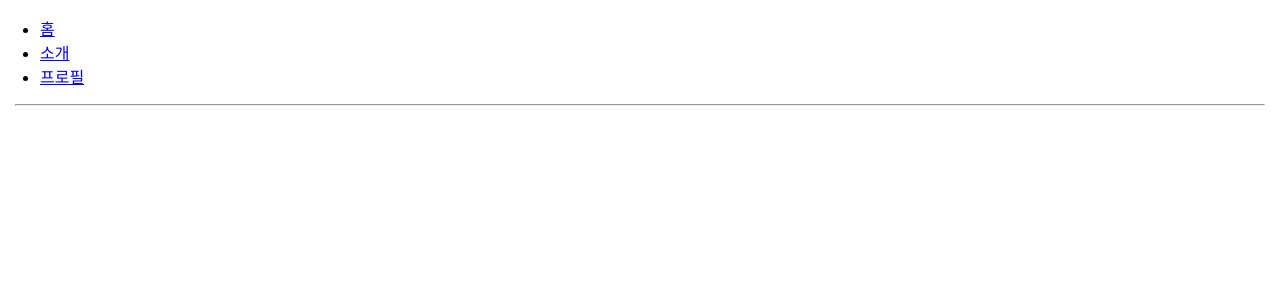
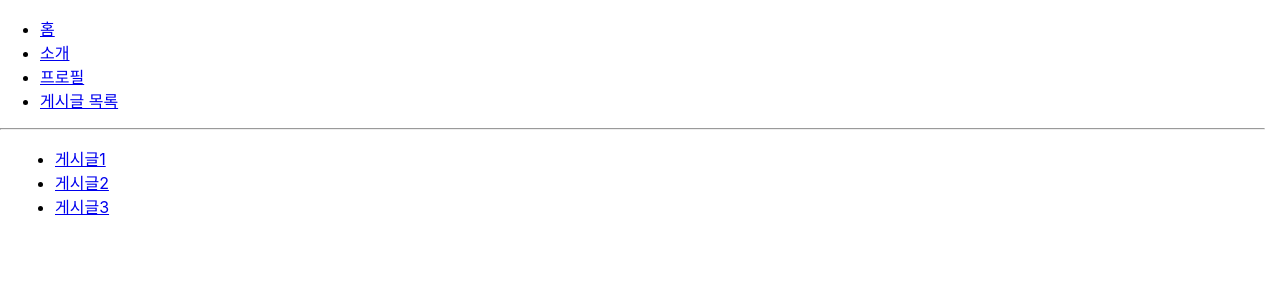
Before and after one commit to mndangee/react-study, a React (Create React App) app: page /articles in a window 1280 px wide. Before the commit this address had no page. Shown: the top 300 px of the page. Built offline with nearby package versions, Linux system fonts and the light colour scheme.

Commit message:
리액트 라우터: 중첩라우트

```diff
--- /dev/null
+++ b/src/component/RouterTutorial/Article.js
@@ -0,0 +1,9 @@
+import { useParams } from 'react-router-dom';
+
+const Article = () => {
+  const { id } = useParams();
+
+  return <h2>게시글 {id}</h2>;
+};
+
+export default Article;
--- /dev/null
+++ b/src/component/RouterTutorial/Nav.js
@@ -0,0 +1,25 @@
+import { Link } from 'react-router-dom';
+
+const Nav = () => {
+  return (
+    <div style={{ marginLeft: '-15px' }}>
+      <ul>
+        <li>
+          <Link to='/'>홈</Link>
+        </li>
+        <li>
+          <Link to='/about?detail=true&mode=1'>소개</Link>
+        </li>
+        <li>
+          <Link to='/profiles'>프로필</Link>
+        </li>
+        <li>
+          <Link to='/articles'>게시글 목록</Link>
+        </li>
+      </ul>
+      <hr />
+    </div>
+  );
+};
+
+export default Nav;
--- /dev/null
+++ b/src/pages/Articles.js
@@ -0,0 +1,21 @@
+import { Link, Outlet } from 'react-router-dom';
+
+const Articles = () => {
+  return (
+    <div>
+      <Outlet />
+      <ul>
+        <li>
+          <Link to='/articles/1'>게시글1</Link>
+        </li>
+        <li>
+          <Link to='/articles/2'>게시글2</Link>
+        </li>
+        <li>
+          <Link to='/articles/3'>게시글3</Link>
+        </li>
+      </ul>
+    </div>
+  );
+};
+export default Articles;
--- a/src/pages/RouterIndex.js
+++ b/src/pages/RouterIndex.js
@@ -1,12 +1,16 @@
-import { Route, Routes, Link } from 'react-router-dom';
+import { Route, Routes } from 'react-router-dom';
 import About from '../component/RouterTutorial/About';
 import Home from '../component/RouterTutorial/Home';
 import Profiles from '../component/RouterTutorial/Profiles';
+import Articles from './Articles';
+import Nav from '../component/RouterTutorial/Nav';
+import Article from '../component/RouterTutorial/Article';
 
 const RouterIndex = () => {
   //React Router ~ v5
   // return (
   //   <div>
+  //     <Nav />
   //     <Route path='/' component={Home} exact={true} />
   //     <Route path={['/about','info']} component={About} />
   //     <Route path="/profiles" component={Profiles} />
@@ -14,20 +18,10 @@
   // );
 
   //React Router v6
+
   return (
     <div style={{ padding: '0px 15px' }}>
-      <ul style={{ marginLeft: '-15px' }}>
-        <li>
-          <Link to='/'>홈</Link>
-        </li>
-        <li>
-          <Link to='/about?detail=true&mode=1'>소개</Link>
-        </li>
-        <li>
-          <Link to='/profiles'>프로필</Link>
-        </li>
-      </ul>
-      <hr />
+      <Nav />
       <Routes>
         <Route path='/' element={<Home />} />
         {['/about', '/info'].map(path => (
@@ -35,6 +29,10 @@
         ))}
         {/* 서브 라우트 */}
         <Route path='/profiles/*' element={<Profiles />} />
+        {/* 중첩된 라우트 */}
+        <Route path='/articles/*' element={<Articles />}>
+          <Route path=':id' element={<Article />} />
+        </Route>
       </Routes>
     </div>
   );
```
